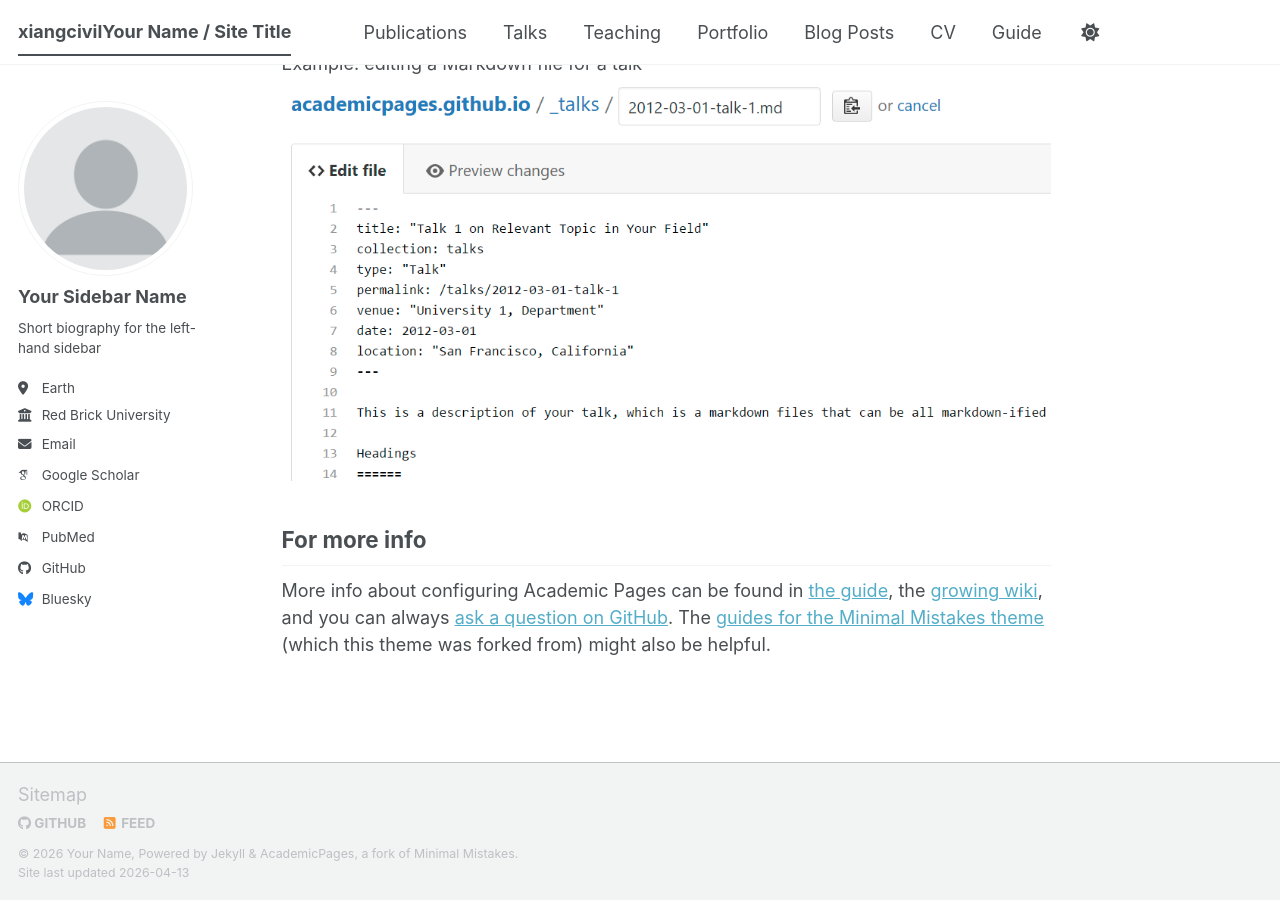
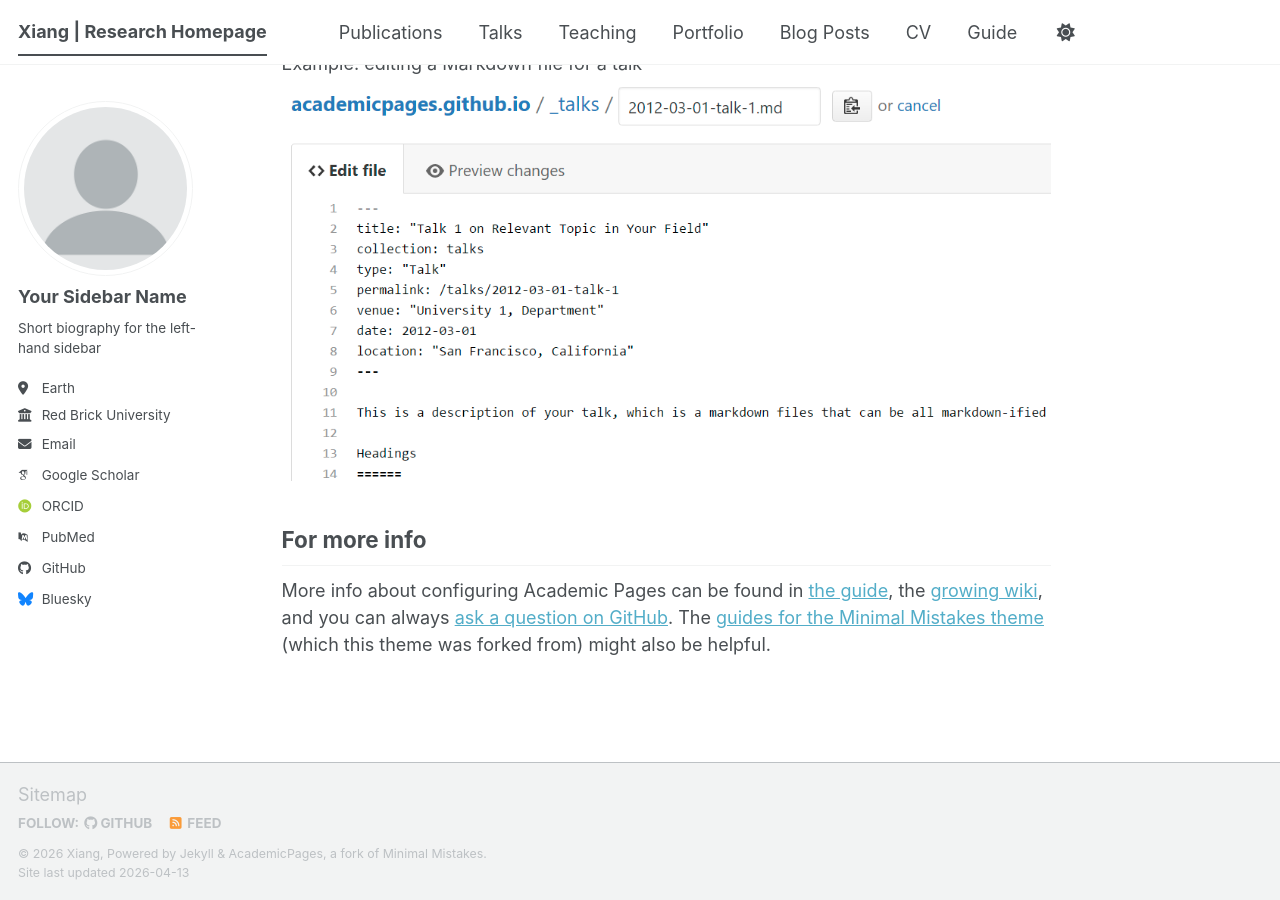
Before and after one commit to Simple-hydro/xiangcivil.github.io, a Jekyll site: the page built from _pages/about.md, in a window 1280 px wide and 900 px high, scrolled down 2720 px. Built offline with Jekyll 4.4.1, drawn with Linux system fonts in a browser that asks for light colours; some web fonts are replaced; a script bundle is joined from its source files by our own code; library files that are not in the unit come from our copies; some of the changed lines change nothing that is shown.

Commit message:
Update _config.yml

```diff
--- a/_config.yml
+++ b/_config.yml
@@ -7,16 +7,16 @@
 # server process.
 
 # Basic Site Settings
-locale                   : "en-UK"
-site_theme               : "default" # The available themes options are "default", "air", "sunrise", "mint", "dirt" and "contrast"
-title                    : "xiangcivilYour Name / Site Title"
+locale                   : "en-GB"
+site_theme               : "default"
+title                    : "Xiang | Research Homepage"
 title_separator          : "-"
-name                     : &name "Your Name"
-description              : &description "Your Name's academic portfolio"   # Update this with a general description of your site, this is the default if not overridden by a page
-url                      : https://xiangcivil.github.io # The base hostname & protocol for your site e.g. "https://[your GitHub username].github.io",
-                                                           # or if you already have some other page hosted on Github then use "https://[your GitHub username].github.io/[Your Repo Name]"
-baseurl                  : "" # the subpath of your site, e.g. "/blog"
-repository               : "Simple_hydro/xiangcivil.github.io"
+name                     : &name "Xiang"
+description              : &description "Personal academic website featuring research background, group profile, and recent updates."
+url                      : "https://simple-hydro.github.io"
+baseurl                  : "/xiangcivil.github.io"
+repository               : "Simple-hydro/xiangcivil.github.io"
+
 
 # Site Author - The following control what appear as part of the author content on the side bar.
 #               If a field is blank the icon and link will not appear, otherwise it will be shown.
@@ -148,8 +148,8 @@
 # For specifying social profiles
 # - https://developers.google.com/structured-data/customize/social-profiles
 social:
-  type                   : # Person or Organization (defaults to Person)
-  name                   : # If the user or organization name differs from the site's name
+  type                   : Person
+  name                   : "xiang"
   links: # An array of links to social media profiles
 
 
@@ -302,7 +302,7 @@
 permalink: /:categories/:title/
 # paginate: 5 # amount of posts to show
 # paginate_path: /page:num/
-timezone: Etc/UTC # https://en.wikipedia.org/wiki/List_of_tz_database_time_zones
+timezone: Europe/London
 
 
 # Plugins
```
